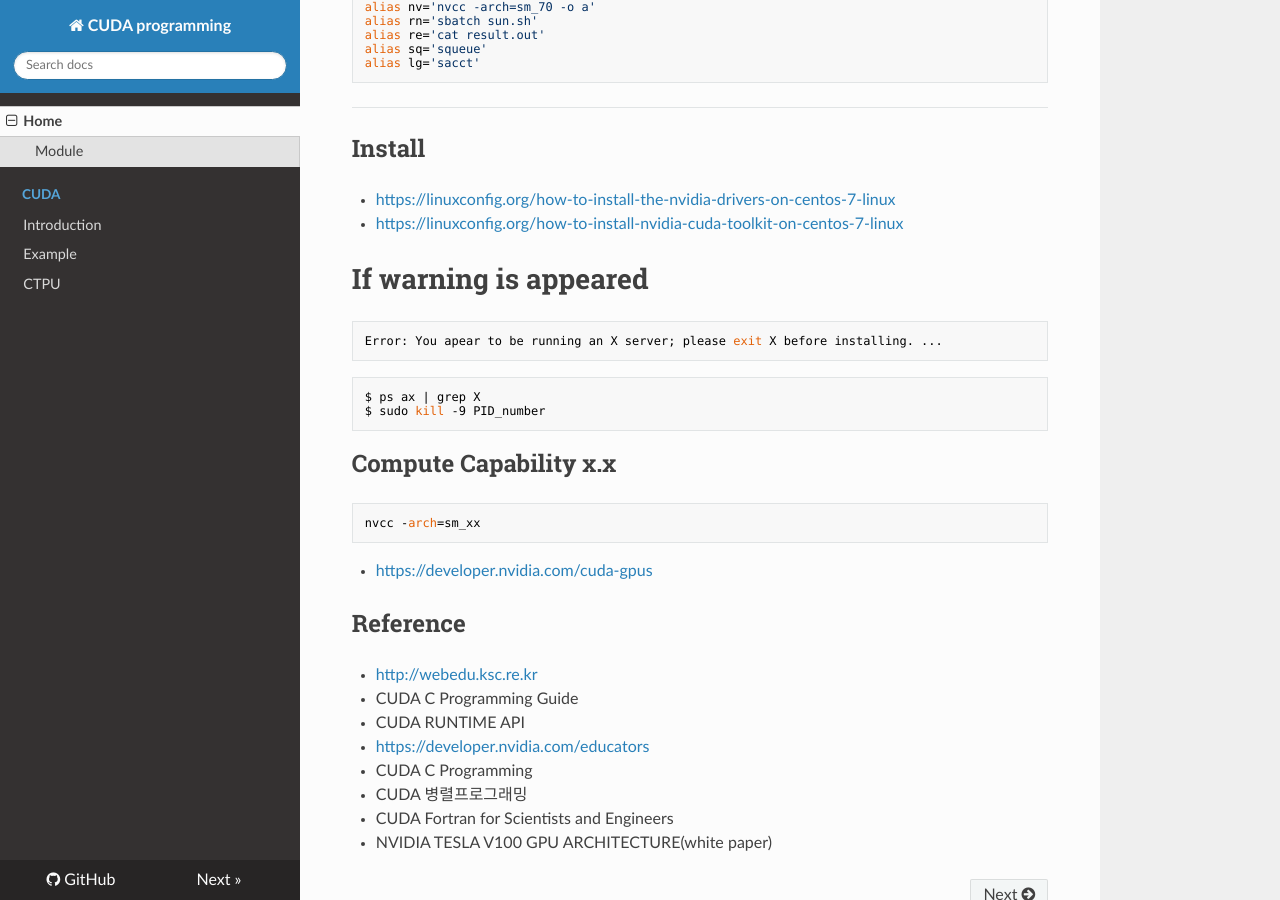
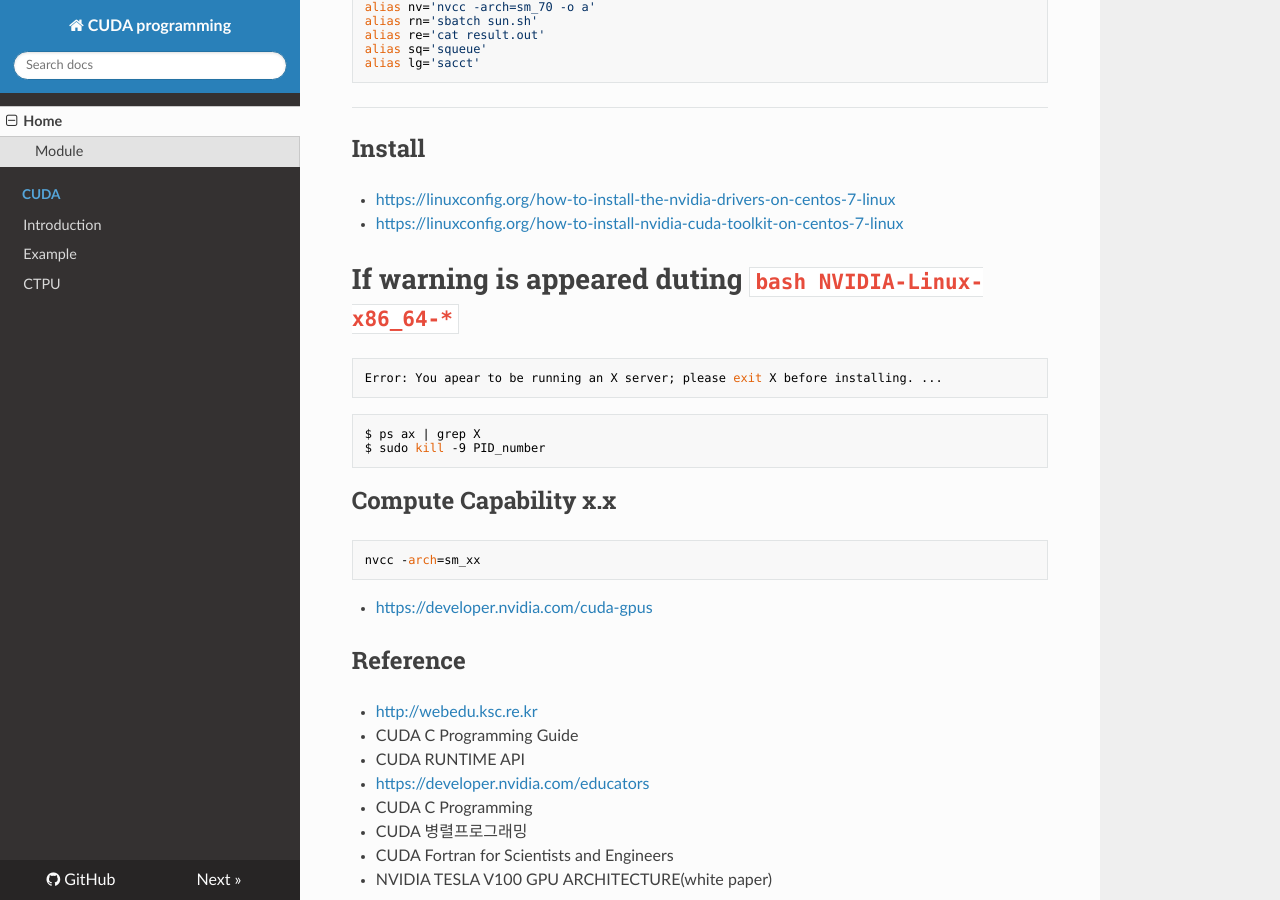
Before and after one commit to WonyoungCho/CUDA, an MkDocs documentation site: the page built from docs/index.md, in a window 1280 px wide and 900 px high, scrolled down 422 px. Built offline with MkDocs 1.6.1, drawn with Linux system fonts in a browser that asks for light colours; nearby versions of some CDN libraries; old or Windows-style settings are respelled for this version of MkDocs.

Commit message:
Update index.md

````diff
--- a/docs/index.md
+++ b/docs/index.md
@@ -23,7 +23,7 @@ alias lg='sacct'
 - <https://linuxconfig.org/how-to-install-the-nvidia-drivers-on-centos-7-linux>
 - <https://linuxconfig.org/how-to-install-nvidia-cuda-toolkit-on-centos-7-linux>
 
-# If warning is appeared
+# If warning is appeared duting `bash NVIDIA-Linux-x86_64-*`
 ```sh
 Error: You apear to be running an X server; please exit X before installing. ...
 ```
````
